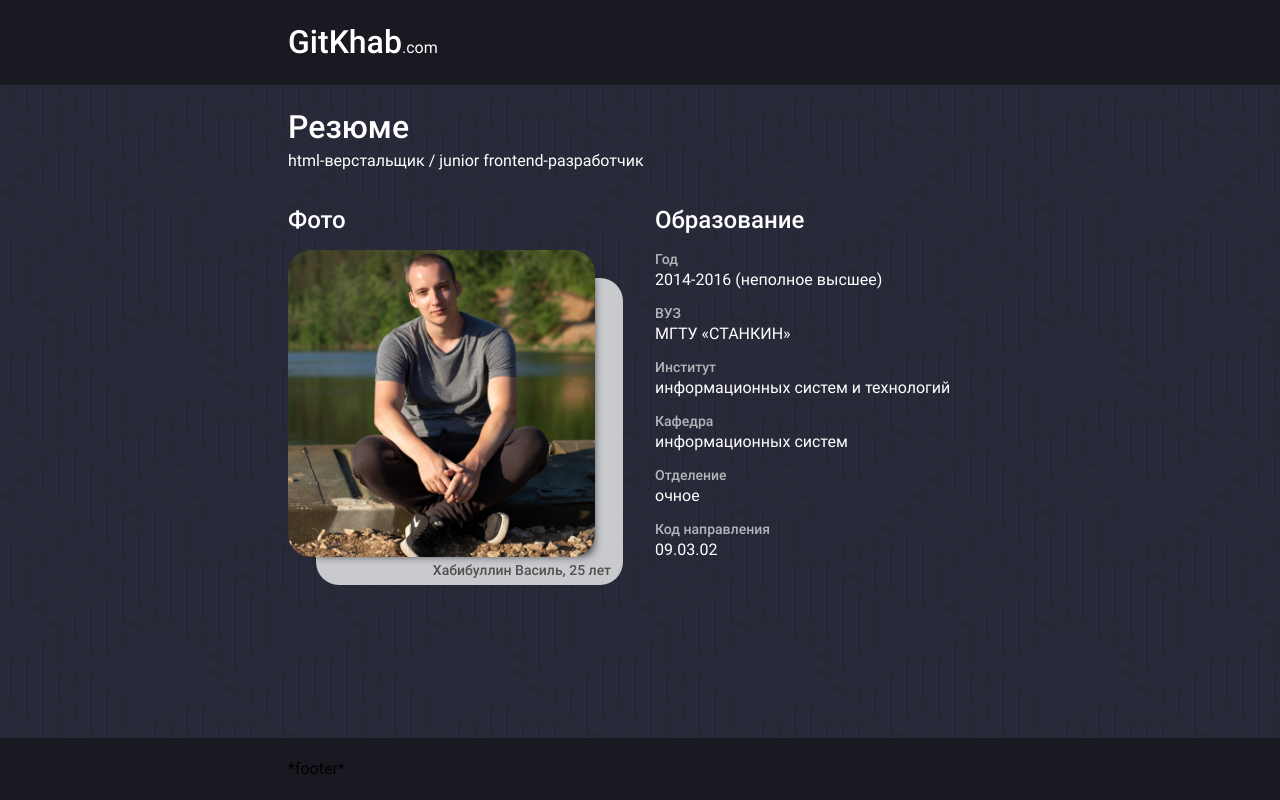
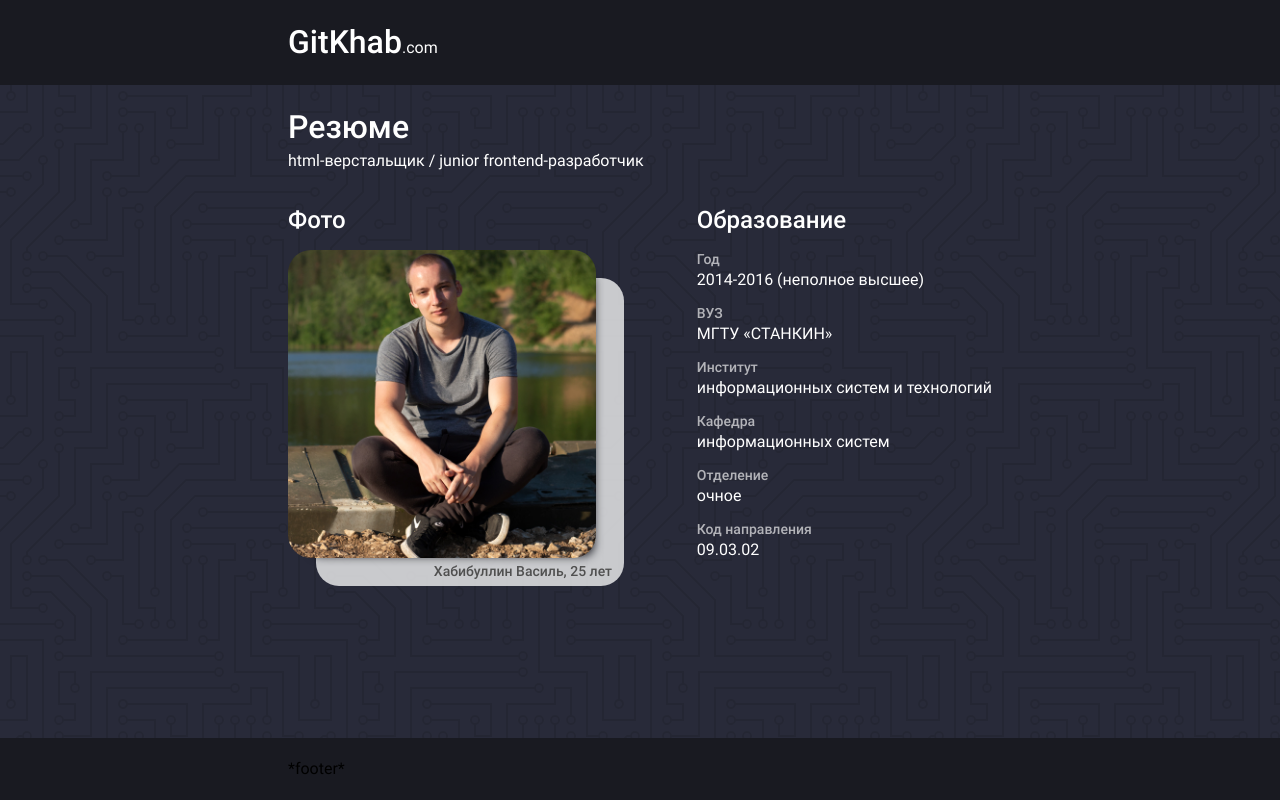
Before and after one commit to GitKhab/gitkhab.com, a Vue app: page / in a window 1280 px wide. Built offline with nearby package versions, Linux system fonts and the light colour scheme.

Commit message:
Update grid layout

```diff
--- a/src/views/Home.vue
+++ b/src/views/Home.vue
@@ -58,7 +58,11 @@
       grid-template-areas:
         'cv cv'
         'photo education';
-      grid-template-columns: minmax(auto, 335px) 1fr;
+      grid-template-columns: minmax(310px, 1fr) 1fr;
+    }
+
+    .home__education {
+      margin-left: auto;
     }
   }
 </style>
```
